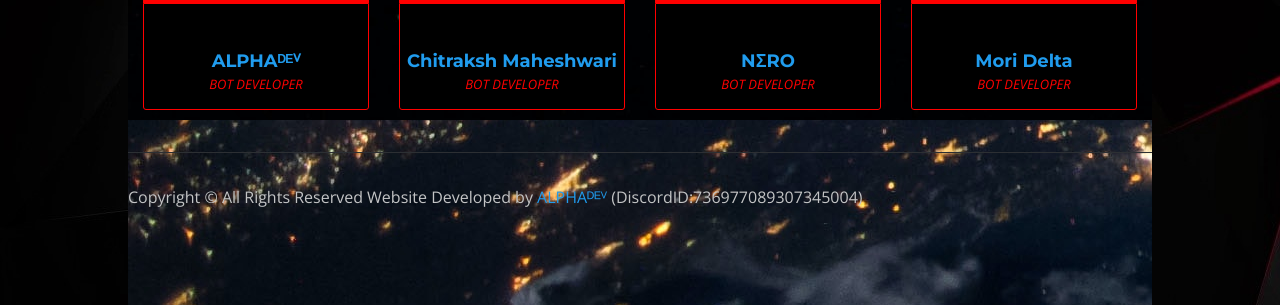
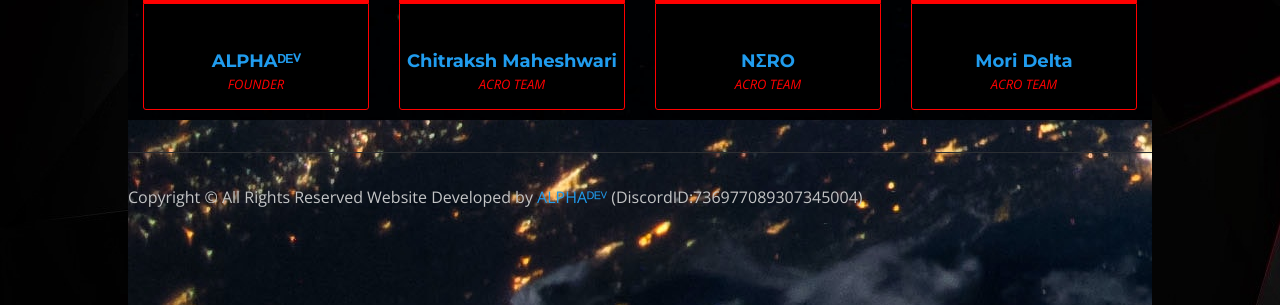
Before and after one commit to gurubasavraj15/AcroNoid-Bot-Site, a plain HTML site: page index.html in a window 1280 px wide. Shown: the part 11258-11563 px from the top of the page. Drawn offline with nearby package versions, Linux system fonts and the light colour scheme; files whose address does not match are found by name.

Commit message:
Update index.html

```diff
--- a/index.html
+++ b/index.html
@@ -1260,7 +1260,7 @@
           <div class="pic"><a href="https://www.alphadiscord.ml" class="btn-get-started scrollto"><img src="img/alpha1.gif" alt="" style="width:500px;height:250px;"></div>
           <div class="details">
             <h4><h4>ALPHAᴰᴱⱽ</a></h4>
-            <span>BOT DEVELOPER</span>
+            <span>FOUNDER</span>
           </div>
         </div>
       </div>
@@ -1269,7 +1269,7 @@
           <div class="pic"><a href="https://top.gg/user/548784413790699530" class="btn-get-started scrollto"><img src="img/chitra.webp" alt="" style="width:500px;height:250px;"></div>
           <div class="details">
             <h4><h4><h4>Chitraksh Maheshwari</a></h4></h4>
-            <span>BOT DEVELOPER</span>
+            <span>ACRO TEAM</span>
           </div>
         </div>
         </div>
@@ -1278,7 +1278,7 @@
           <div class="pic"><a href="https://top.gg/user/732597393446404106" class="btn-get-started scrollto"><img src="img/nero.gif" alt="" style="width:500px;height:250px;"></div>
           <div class="details">
             <h4><h4><h4><h4>NΣRO</a></h4></h4></h4>
-            <span>BOT DEVELOPER</span>
+            <span>ACRO TEAM</span>
 
           </div>
         </div>
@@ -1288,7 +1288,7 @@
           <div class="pic"><a href="https://top.gg/user/552814506070507531" class="btn-get-started scrollto"><img src="https://cdn.discordapp.com/avatars/552814506070507531/a_eb2e6d46096c5d9d3ea1f913197cb9f2.gif?size=1024" alt="" style="width:500px;height:250px;"></div>
           <div class="details">
             <h4>Mori Delta</a></h4>
-            <span>BOT DEVELOPER</span>
+            <span>ACRO TEAM</span>
           </div>
         </div>
       </div><br>
```
